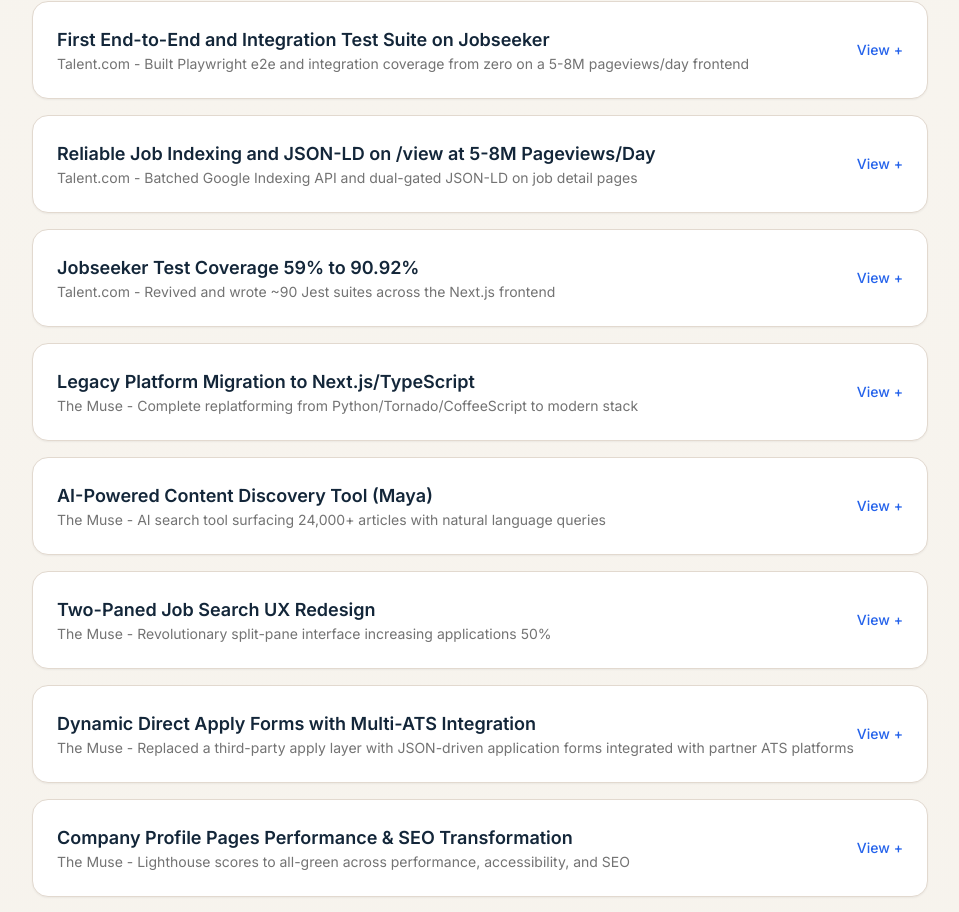
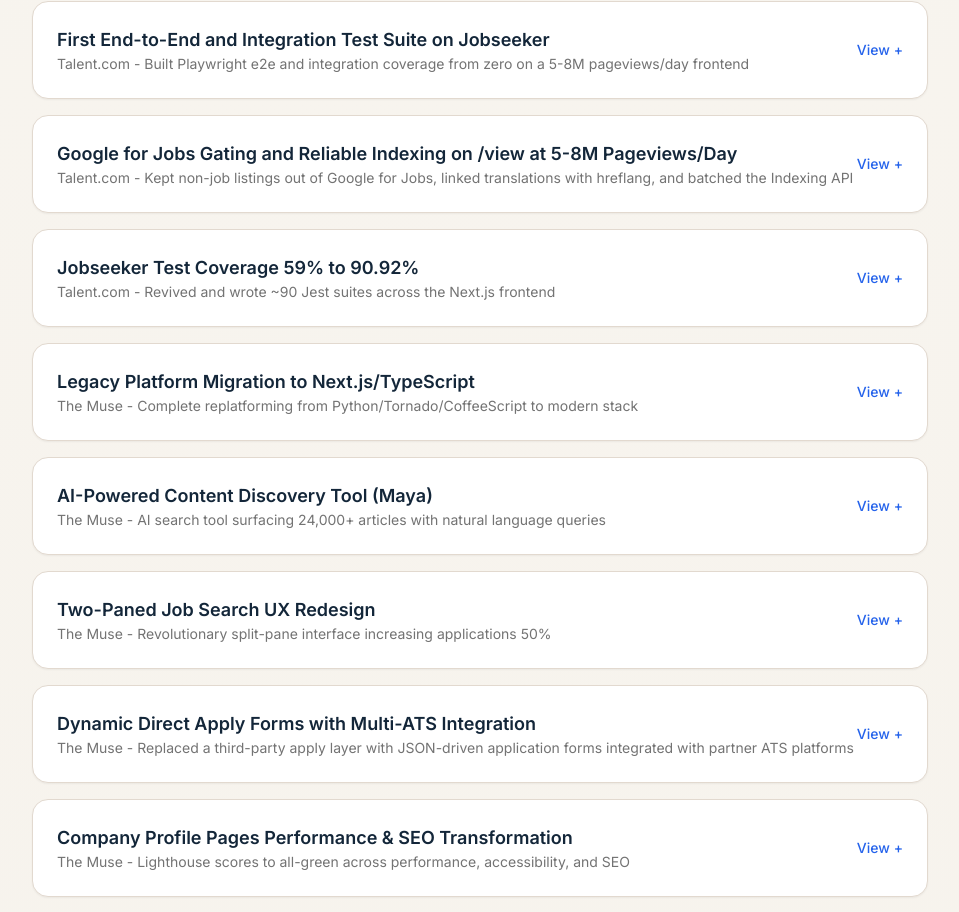
Before and after one commit to RichardDillman/RIchardDillman.com, a Next.js app: page /projects in a window 1280 px wide. Shown: the part 2413-3325 px from the top of the page, without its empty margins (160-1119 px from the left). Built offline with nearby package versions, Linux system fonts and the light colour scheme.

Commit message:
Retitle the /view project around the Google for Jobs gate

```diff
--- a/data/projects.ts
+++ b/data/projects.ts
@@ -334,8 +334,9 @@
   },
   {
     id: 'talent-seo-rescue-view-page',
-    title: 'Reliable Job Indexing and JSON-LD on /view at 5-8M Pageviews/Day',
-    summary: 'Talent.com - Batched Google Indexing API and dual-gated JSON-LD on job detail pages',
+    title: 'Google for Jobs Gating and Reliable Indexing on /view at 5-8M Pageviews/Day',
+    summary:
+      'Talent.com - Kept non-job listings out of Google for Jobs, linked translations with hreflang, and batched the Indexing API',
     company: 'Talent.com',
     period: '2026',
     problem:
```
